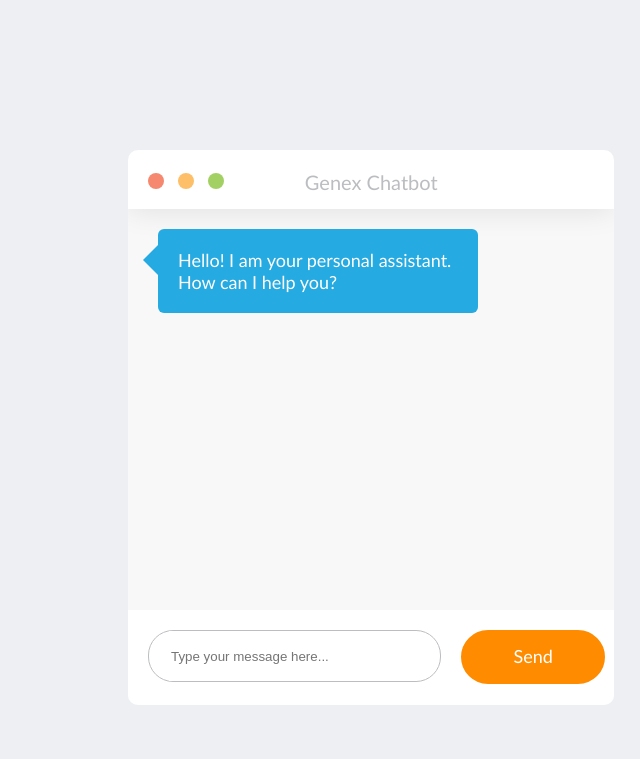
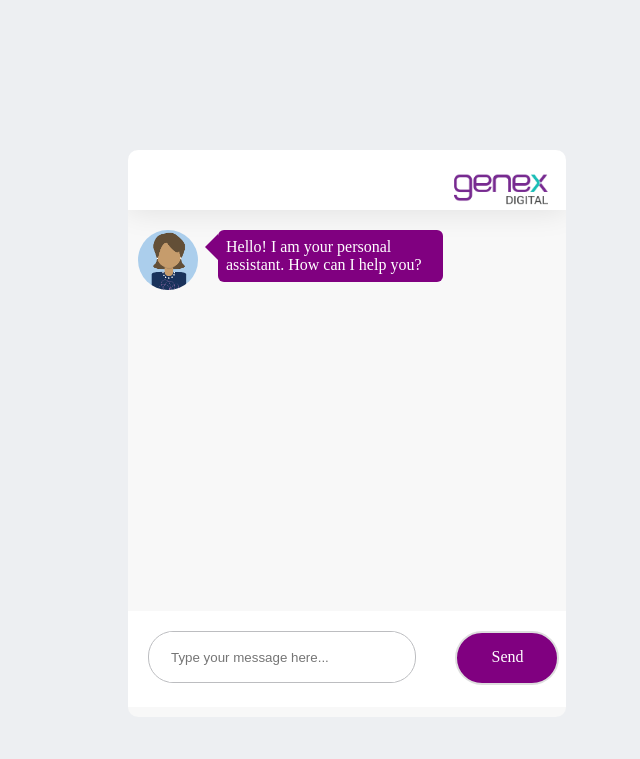
Before and after one commit to ShahariarRabby/chatbot_genex, a Flask app: page / in a window 1280 px wide. Shown: the top 759 px of the page, without its empty margins (640-1280 px from the left). Run offline with Flask 2, Linux system fonts and the light colour scheme; data that the repository does not hold is empty; some libraries are stand-ins or nearby versions.

Commit message:
chatbot ui update

```diff
--- a/static/styles/myCSS.css
+++ b/static/styles/myCSS.css
@@ -2,10 +2,23 @@
 /*  box-sizing: border-box;*/
 /*}*/
 
+.miniBot{
+  padding-top:100px;
+  padding-left:65%;
+  padding-right:2%
+}
+
+.logo{
+  width: 100px;
+  margin-right: 15px;
+  float: right;
+}
+
 body {
   background-color: #edeff2;
-  font-family: "Calibri", "Roboto", sans-serif;
+  font-family: "Times new roman", "Roboto", sans-serif;
   margin:0;
+  height: 95vh;
 }
 a {
   color:white;
@@ -15,8 +28,8 @@ a {
   /*width: calc(100% - 20px);*/
   /*max-width: 800px;*/
   /*height: 500px;*/
-  width:100%;
-  height:100%;
+  width:90%;
+  height:900%;
   border-radius: 10px;
   background-color: #fff;
   /*left: 50%;*/
@@ -25,11 +38,13 @@ a {
   /*box-shadow: 0 10px 20px rgba(0, 0, 0, 0.15);*/
   background-color: #f8f8f8;
   overflow: hidden;
+  padding-bottom: 10px;
 }
 
 .top_menu {
   background-color: #fff;
-  width: 100%;
+  /* width: 90%; */
+  height: 25px;
   padding: 20px 0 15px;
   box-shadow: 0 1px 30px rgba(0, 0, 0, 0.1);
 }
@@ -56,7 +71,7 @@ a {
 }
 .top_menu .title {
   text-align: center;
-  color: #bcbdc0;
+  color: #800080;
   font-size: 20px;
 }
 
@@ -76,38 +91,57 @@ a {
   opacity: 0;
 }
 .messages .message.left .avatar {
-  /*background-color: #f5886e;*/
-background-color:cornflowerblue;
-  float: left;
+  /* background-color: #c0897c; */
+/* background-color:purple;
+/* background-image: url('../img/favicon.png'); */
+background: url('../img/avatar2.png');
+float: left;
+background-size: contain;
+}
+.messages .message.left .avatar img {
+width: 50px;
+height: 50px;
+border-radius: 50%;
+
 }
 .messages .message.left .text_wrapper {
   /*background-color: #ffe6cb;*/
-background-color:#25aae1;
+background-color:#800080;
   margin-left: 20px;
 }
 .messages .message.left .text_wrapper::after, .messages .message.left .text_wrapper::before {
   right: 100%;
   /*border-right-color: #ffe6cb;*/
-  border-right-color: #25aae1;
+  border-right-color: #800080;
 }
 .messages .message.left .text {
   /*color: #c48843;*/
   color:white;
 }
 .messages .message.right .avatar {
-  background-color: #fdbf68;
+  /* background-color: #00DADA; */
+  background: url('../img/avatar.png');
+  background-size: contain;
   float: right;
+}
+
+.messages .message.right .avatar img {
+  width: 50px;
+  height: 50px;
+  border-radius: 50%;
+
 }
 .messages .message.right .text_wrapper {
   /*background-color: #c7eafc;*/
-  background-color: gray;
+  background-color: #00DADA;
+
   margin-right: 20px;
   float: right;
 }
 .messages .message.right .text_wrapper::after, .messages .message.right .text_wrapper::before {
   left: 100%;
   /*border-left-color: #c7eafc;*/
-  border-left-color:gray;
+  border-left-color:#00DADA;
 }
 .messages .message.right .text {
   /*color: #45829b;*/
@@ -124,9 +158,9 @@ background-color:#25aae1;
 }
 .messages .message .text_wrapper {
   display: inline-block;
-  padding: 20px;
+  padding: 8px;
   border-radius: 6px;
-  width:60%;
+  width: 50%;
   min-width: 100px;
   position: relative;
 }
@@ -142,13 +176,14 @@ background-color:#25aae1;
 .messages .message .text_wrapper::after {
   border-width: 13px;
   margin-top: 0px;
+  top:4px;
 }
-.messages .message .text_wrapper::before {
+/* .messages .message .text_wrapper::before {
   border-width: 15px;
   margin-top: -2px;
-}
+} */
 .messages .message .text_wrapper .text {
-  font-size: 18px;
+  font-size: 16px;
   font-weight: 300;
   word-wrap: break-word;
 }
@@ -178,13 +213,13 @@ background-color:#25aae1;
   color: gray;
 }
 .bottom_wrapper .send_message {
-  width: 140px;
+  width: 100px;
   height: 50px;
   display: inline-block;
   border-radius: 50px;
   /*background-color: #a3d063;*/
-  background-color:rgba(255, 140, 0, 1);
-  border: 2px solid rgba(255, 140, 0, 1);
+  background-color:#800080;
+  border: 2px solid rgba(222, 222, 222, 222);
   color: #fff;
   cursor: pointer;
   transition: all 0.2s linear;
@@ -193,10 +228,10 @@ background-color:#25aae1;
 }
 .bottom_wrapper .send_message:hover {
   color: #a3d063;
-  background-color: #fff;
+  background-color: #00A8A8;;
 }
 .bottom_wrapper .send_message .text {
-  font-size: 18px;
+  font-size: 16px;
   font-weight: 300;
   display: inline-block;
   line-height: 48px;
--- a/templates/index.html
+++ b/templates/index.html
@@ -2,6 +2,8 @@
 <html>
 <head>
     <link rel="stylesheet" type="text/css" href="{{ url_for('static',filename='styles/myCSS.css') }}">
+    	<link rel="stylesheet" type="text/css" href="../static/styles/myCSS.css">
+	<link rel="shortcut icon" type="image/png" href="../static/img/favicon.png">
     <title>Genex Digital</title>
 </head>
 <body link="white">
@@ -9,13 +11,17 @@
 
 <div class="chat_window">
 
+
 	<div class="top_menu">
-		<div class="buttons">
-			<div class="button close"></div>
+		<!-- <div class="buttons"> -->
+			<!-- <div class="button close"></div>
 			<div class="button minimize"></div>
-			<div class="button maximize"></div>
-		</div>
-		<div class="title">Genex Chatbot</div>
+      <div class="button maximize"></div> -->
+      <img class="logo" src='../static/img/genex-digital.png' alt="Genex Digital Logo">
+
+			<!-- <img class="logo" src="{{ url_for('static',filename='img/genex-digital.png') }}" alt="Genex Digital Logo"> -->
+		<!-- </div> -->
+		<!-- <div class="title">Genex Chatbot</div> -->
 	</div>
 
 	<ul class="messages"></ul>
@@ -34,7 +40,9 @@
 
 <div class="message_template">
 	<li class="message">
-		 <!-- <div class="avatar"></div> -->
+		 <div class="avatar">
+       <!-- <img src="../static/img/avatar.png" alt=""> -->
+     </div>
 		<div class="text_wrapper">
 			<div class="text"></div>
 		</div>
```
Also changed, not shown: static/img/avatar.png (added), static/img/avatar2.png (added), static/img/favicon.png (added), static/img/genex-digital.png (added).
